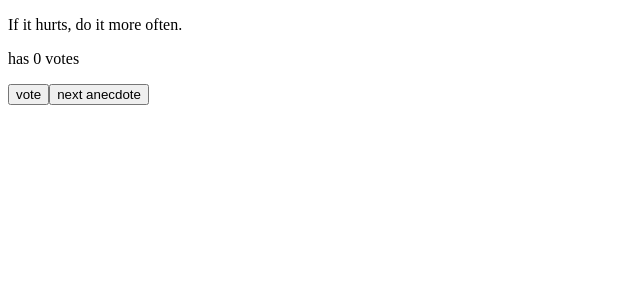
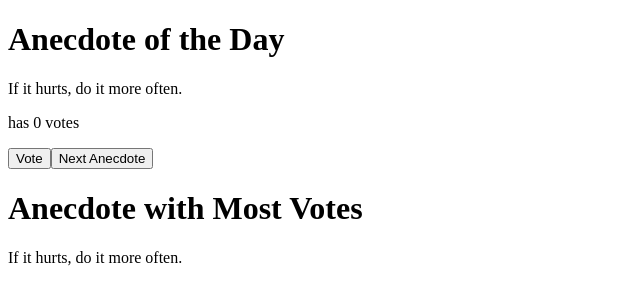
Before and after one commit to Burkart-Katelynn/full-stack-open-exercises, a React (Vite) app in the folder part1/: page / in a window 1280 px wide. Shown: the top 304 px of the page, without its empty margins (0-640 px from the left). Built offline with nearby package versions, Linux system fonts and the light colour scheme.

Commit message:
Exercise 1.14

```diff
--- a/part1/src/App.tsx
+++ b/part1/src/App.tsx
@@ -1,4 +1,6 @@
 import { useState } from "react";
+
+const Header = ({ text }: { text: string }) => <h1>{text}</h1>;
 
 const Button = ({
   handleClick,
@@ -38,12 +40,21 @@ const App = () => {
     setVotes(newVotes);
   };
 
+  const getAnecdoteWithMostVotes = () => {
+    const maxVotes = Math.max(...votes);
+    const indexOfMaxVotes = votes.indexOf(maxVotes);
+    return anecdotes[indexOfMaxVotes];
+  };
+
   return (
     <>
+      <Header text="Anecdote of the Day" />
       <Anecdote anecdote={anecdotes[selected]} />
       <Votes votes={votes[selected]} />
-      <Button handleClick={handleVote} text="vote" />
-      <Button handleClick={handleRandomAnecdote} text="next anecdote" />
+      <Button handleClick={handleVote} text="Vote" />
+      <Button handleClick={handleRandomAnecdote} text="Next Anecdote" />
+      <Header text="Anecdote with Most Votes" />
+      <Anecdote anecdote={getAnecdoteWithMostVotes()} />
     </>
   );
 };
```
